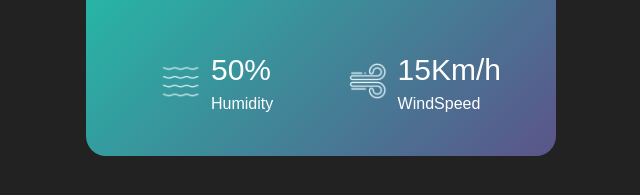
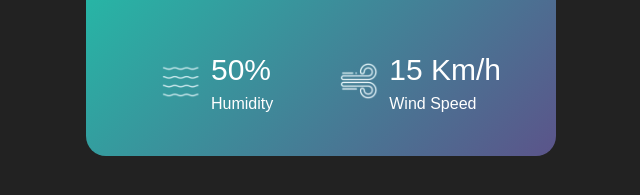
Before and after one commit to abhishekprajapatt/weather-app, a plain HTML site: page index.html in a window 1280 px wide. Shown: the part 573-768 px from the top of the page, 319-959 px from the left. Drawn offline with nearby package versions, Linux system fonts and the light colour scheme.

Commit message:
change some word

```diff
--- a/index.html
+++ b/index.html
@@ -6,100 +6,6 @@
     <script src="https://cdn.tailwindcss.com"></script>
     <title>Weather</title>
     <link rel="stylesheet" href="style.css">
-    <!-- <style>
-        *{
-    margin : 0;
-    padding: 0;
-    font-family: 'Poppins', sans-serif;
-    box-sizing: border-box;
-}
-body{
-    background: #222;
-}
-.card{
-    width: 90%;
-    max-width: 470px;
-    background: linear-gradient(135deg, #00feba, #5b548a);
-    color: #fff;
-    margin: 100px auto 0;
-    border-radius: 20px;
-    padding: 40px 35px;
-    text-align: center;
-}
-.search{
-    display: flex;
-    flex-direction: row;
-}
-.search input{
-    border: 0;
-    outline: 0;
-    background: #ebfffc;
-    color: #555;
-    padding: 10px 25px;
-    height: 60px;
-    border-radius: 30px;
-    flex: 1;
-    margin-right: 16px;
-    font-size: 18px;
-}
-.search button{
-    border: 0;
-    outline: 0;
-    background: #ebfffc;
-    border-radius: 50%;
-    width: 60px;
-    height: 60px;
-    cursor: pointer;
-}
-.search button img{
-    width: 20px;
-    margin-left: 20px;
-}
-.weather-icon{
-    width: 170px;
-    margin-top: 30px;
-}
-.weather h1{
-    font-size: 80px;
-    font-weight: 500;
-}
-.weather h2{
-    font-size: 40px;
-    font-weight: 400;
-    margin-top: -10px;
-}
-.details{
-    display: flex;
-    flex-direction: row;
-    margin-left: 20px;
-    align-items: center;
-    justify-content: space-between;
-    padding: 0 20px;
-    margin-top: 50px;
-}
-.col{
-    display: flex;
-    align-items: center;
-    text-align: left;
-}
-.col img{
-    width: 40px;
-    margin-right: 10px;
-}
-.wind{
-    font-size: 30px;
-    font-weight: 200;
-}
-.humidity{
-    font-size: 30px;
-    font-weight: 200;
-}
-@media only screen and (max-width: 600px) {
-  body {
-    background-color: lightblue;
-  }
-}
-    </style> -->
 </head>
 <body>
     <div class="card">
@@ -122,57 +28,13 @@ body{
                 <div class="col col2">
                     <img src="./images/wind.png" alt="image">
                     <div>
-                        <p class="wind">15Km/h</p>
-                        <p>WindSpeed</p>
+                        <p class="wind">15 Km/h</p>
+                        <p>Wind Speed</p>
                     </div>
                 </div>
             </div>
         </div>
     </div>
     <script src="index.js"></script>
-    <!-- <script>
-        const apiKey = "0f36fd6374a86bb4c1a6a707e21f83cf"
-        const apiUrl = "https://api.openweathermap.org/data/2.5/weather?&units=metric&q="
-
-        const searchBox = document.querySelector(".search input");
-        const searchBtn = document.querySelector(".search button");
-        const weatherIcon = document.querySelector(".weather-icon");
-
-        async function checkWeather(city){
-            const response = await fetch(apiUrl + city + `&appid=${apiKey}`)
-            var data  = await response.json();
-            console.log(data);
-            document.querySelector(".city").innerHTML = data.name;
-            document.querySelector(".temp").innerHTML = Math.round(data.main.temp) + "°C";
-            document.querySelector(".humidity").innerHTML = data.main.humidity + "%";
-            document.querySelector(".wind").innerHTML = data.wind.speed + " Km/h";
-
-            if(data.weather[0].main == "Clouds"){
-                weatherIcon.src = "./images/clouds.png";
-            }
-            else if(data.weather[0].main == "Clear"){
-                weatherIcon.src = "./images/clear.png";
-            }
-            else if(data.weather[0].main == "Rain"){
-                weatherIcon.src = "./images/rain.png";
-            }
-            else if(data.weather[0].main == "Drizzle"){
-                weatherIcon.src = "./images/drizzle.png";
-            }
-            else if(data.weather[0].main == "Mist"){
-                weatherIcon.src = "./images/Mist.png";
-            }
-            else if(data.weather[0].main == "Drizzle"){
-                weatherIcon.src = "./images/drizzle.png";
-            }
-
-        }
-
-        searchBtn.addEventListener("click", () => {
-            checkWeather(searchBox.value);
-        })
-
-
-    </script> -->
 </body>
 </html>
```
